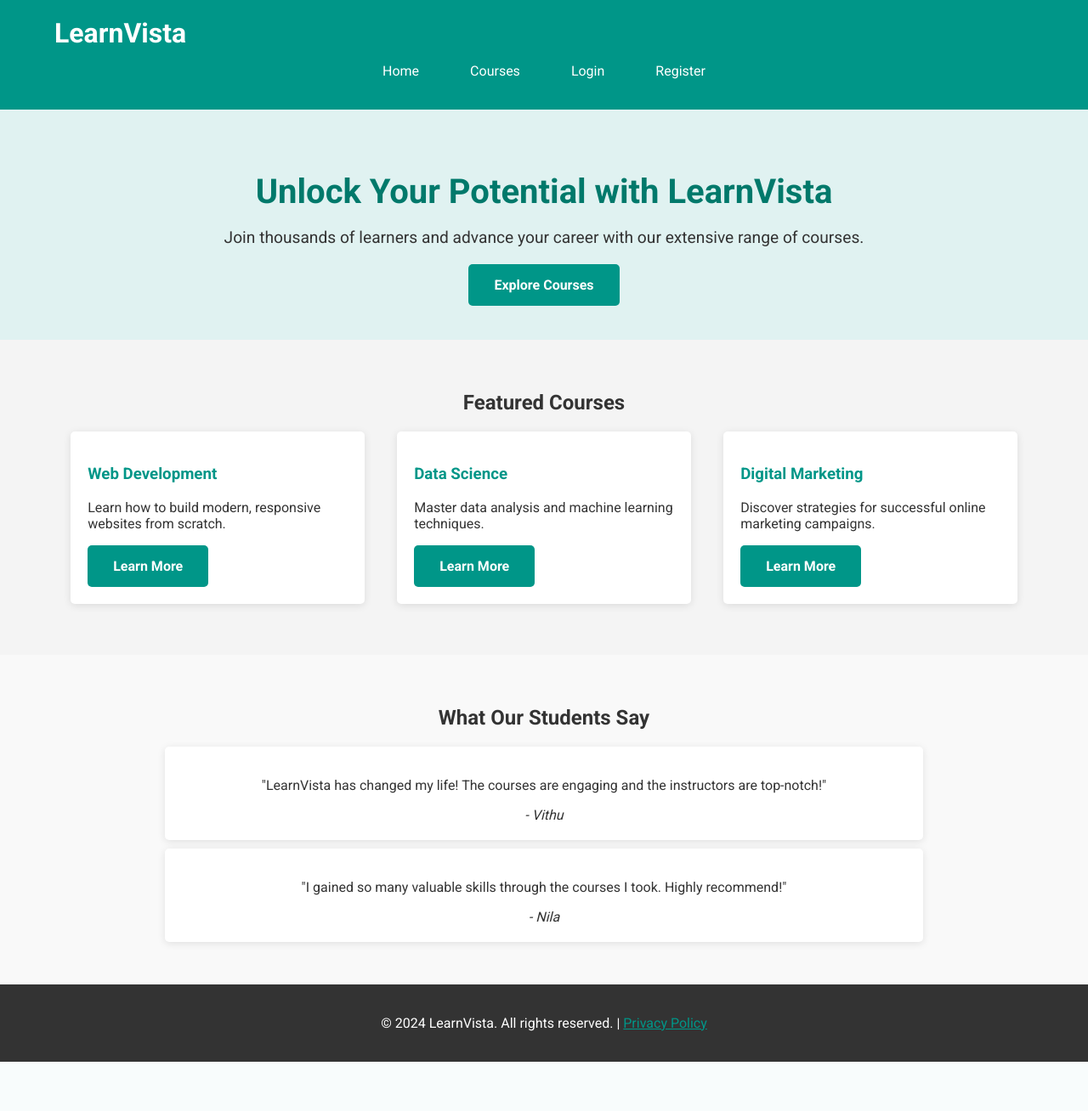
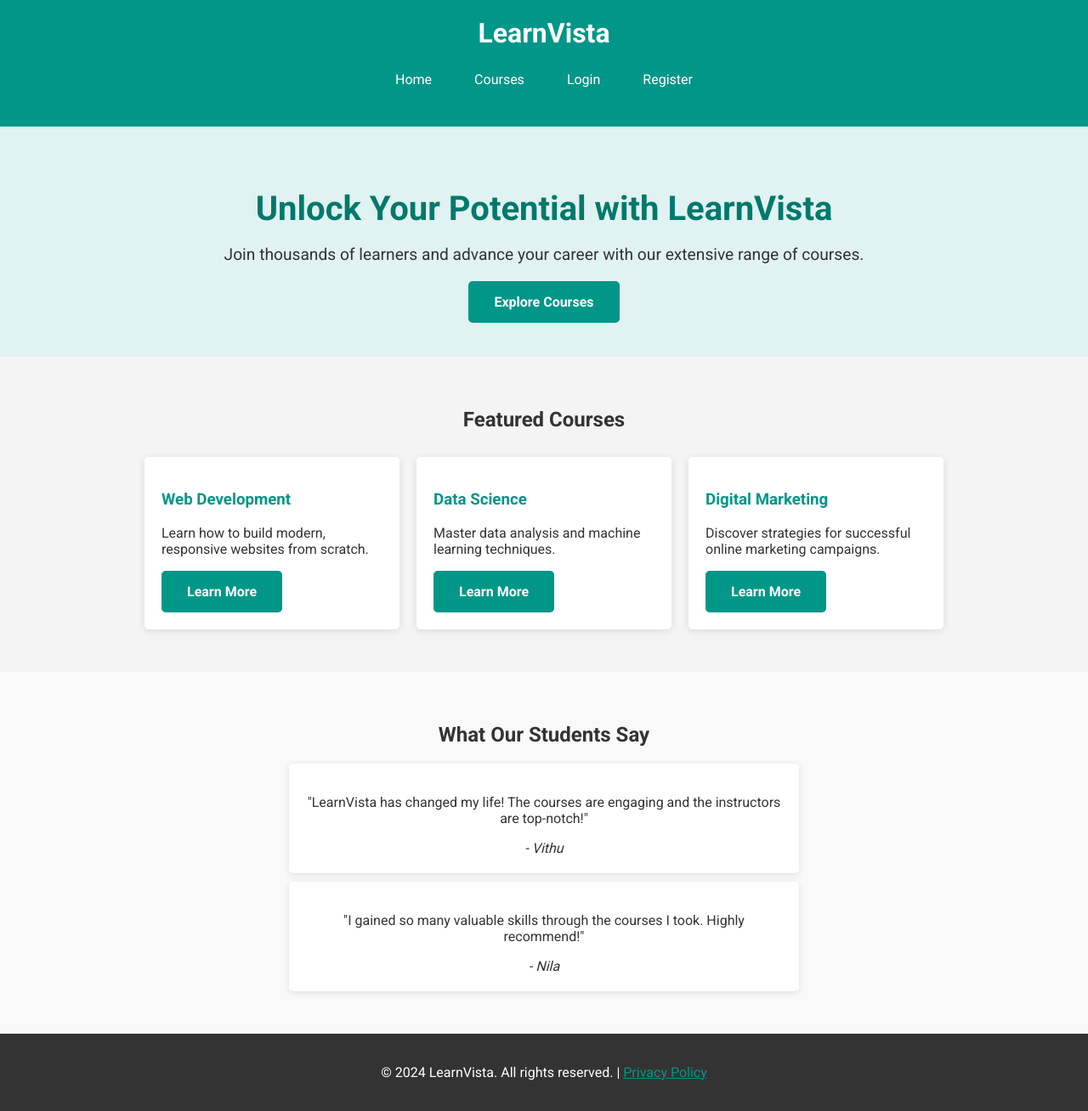
Before and after one commit to thasvithu/learnvista, a Flask app: page / in a window 1280 px wide. Shown: the whole page at 85% size. Before the commit the page ends 1250 px from the top, so only its background shows below. Run offline with Flask 3, Linux system fonts and the light colour scheme.

Commit message:
Mobile Responsive done

```diff
--- a/static/css/style.css
+++ b/static/css/style.css
@@ -25,7 +25,7 @@ header {
 
 header h1 {
     margin: 0;
-    text-align: left;
+    text-align: center; /* Center align for smaller screens */
 }
 
 nav {
@@ -36,11 +36,12 @@ nav ul {
     list-style-type: none;
     padding: 0;
     display: flex;
+    flex-wrap: wrap; /* Allow wrapping for smaller screens */
     justify-content: center;
 }
 
 nav ul li {
-    margin: 0 15px;
+    margin: 0 10px; /* Reduced margin for smaller screens */
 }
 
 nav ul li a {
@@ -48,6 +49,7 @@ nav ul li a {
     text-decoration: none;
     padding: 10px 15px;
     border-radius: 5px;
+    display: block; /* Full-width clickable area */
 }
 
 nav ul li a:hover {
@@ -99,8 +101,8 @@ nav ul li a:hover {
 
 .course-list {
     display: flex;
-    justify-content: space-around;
-    margin-bottom: 20px;
+    flex-wrap: wrap; /* Allow wrapping for smaller screens */
+    justify-content: center;
 }
 
 .course {
@@ -108,7 +110,9 @@ nav ul li a:hover {
     border-radius: 5px;
     box-shadow: 0 2px 10px rgba(0, 0, 0, 0.1);
     padding: 20px;
-    width: 30%; /* Each course box takes 30% of the width */
+    width: 90%; /* Adjust width for small screens */
+    max-width: 300px; /* Limit max-width for larger screens */
+    margin: 10px; /* Margin for spacing */
     text-align: left;
 }
 
@@ -133,7 +137,8 @@ nav ul li a:hover {
     box-shadow: 0 2px 10px rgba(0, 0, 0, 0.1);
     padding: 20px;
     margin: 10px auto;
-    width: 80%; /* Adjusted for responsiveness */
+    width: 90%; /* Adjust width for small screens */
+    max-width: 600px; /* Limit max-width for larger screens */
 }
 
 /* Footer */
@@ -173,3 +178,36 @@ footer a:hover {
 .flash-error {
     background-color: #ee5253; /* Red background for error */
 }
+
+/* Media Queries for Mobile Responsiveness */
+@media (max-width: 768px) {
+    nav ul {
+        flex-direction: column;
+    }
+
+    nav ul li {
+        margin: 10px 0; /* Increase margin for vertical list */
+    }
+
+    .course {
+        width: 100%; /* Full width for courses on small screens */
+    }
+
+    .testimonial {
+        width: 100%; /* Full width for testimonials on small screens */
+    }
+}
+
+@media (max-width: 480px) {
+    .hero h2 {
+        font-size: 1.8em; /* Reduce font size for very small screens */
+    }
+
+    .hero p {
+        font-size: 1em; /* Reduce font size for very small screens */
+    }
+
+    .btn {
+        padding: 10px 20px; /* Reduce padding for small screens */
+    }
+}
```
